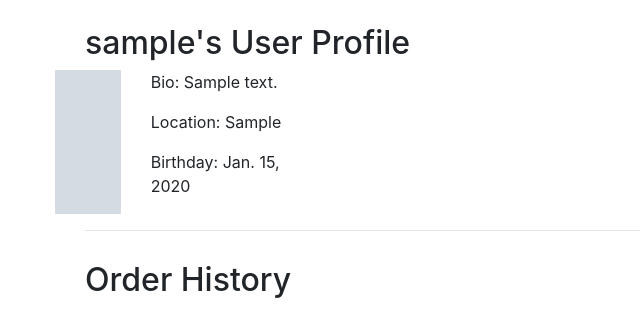
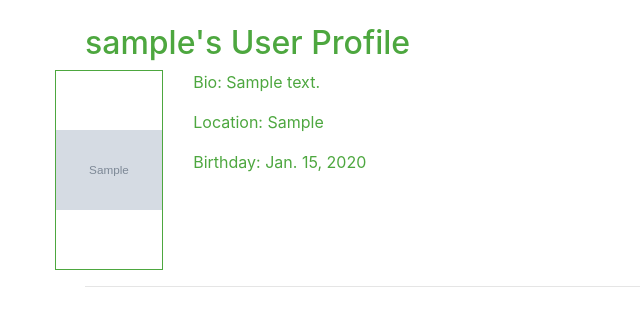
Before and after one commit to Neilfoster/eco-commerce, a Django app: page /accounts/profile/ in a window 1280 px wide. Shown: the part 56-367 px from the top of the page, without its empty margins (0-640 px from the left). Run offline with Django 3.2, Linux system fonts and the light colour scheme; a user stored in the database is signed in; tables that the repository leaves empty hold one stand-in row (values such as "Sample post"); grey boxes marked "Sample" are stand-in pictures; some libraries are stand-ins or nearby versions.

Commit message:
Added styling to profile page

```diff
--- a/static/css/custom.css
+++ b/static/css/custom.css
@@ -236,7 +236,20 @@ form.form-inline {
 #cstm-success a {
     margin:auto;
 }
+/*--------- Profile Page ------*/
 
+.profile-pic{
+    background-size: contain;
+    background-position: center center;
+    background-repeat: no-repeat;
+    height: 200px;
+    width:200px;
+    border: 1px solid #4da73f;
+}
+
+.profile{
+    color:#4da73f;
+}
 /*--------- REGISTER PAGE ------*/
 .form-group {
     margin-top:2%;
```
